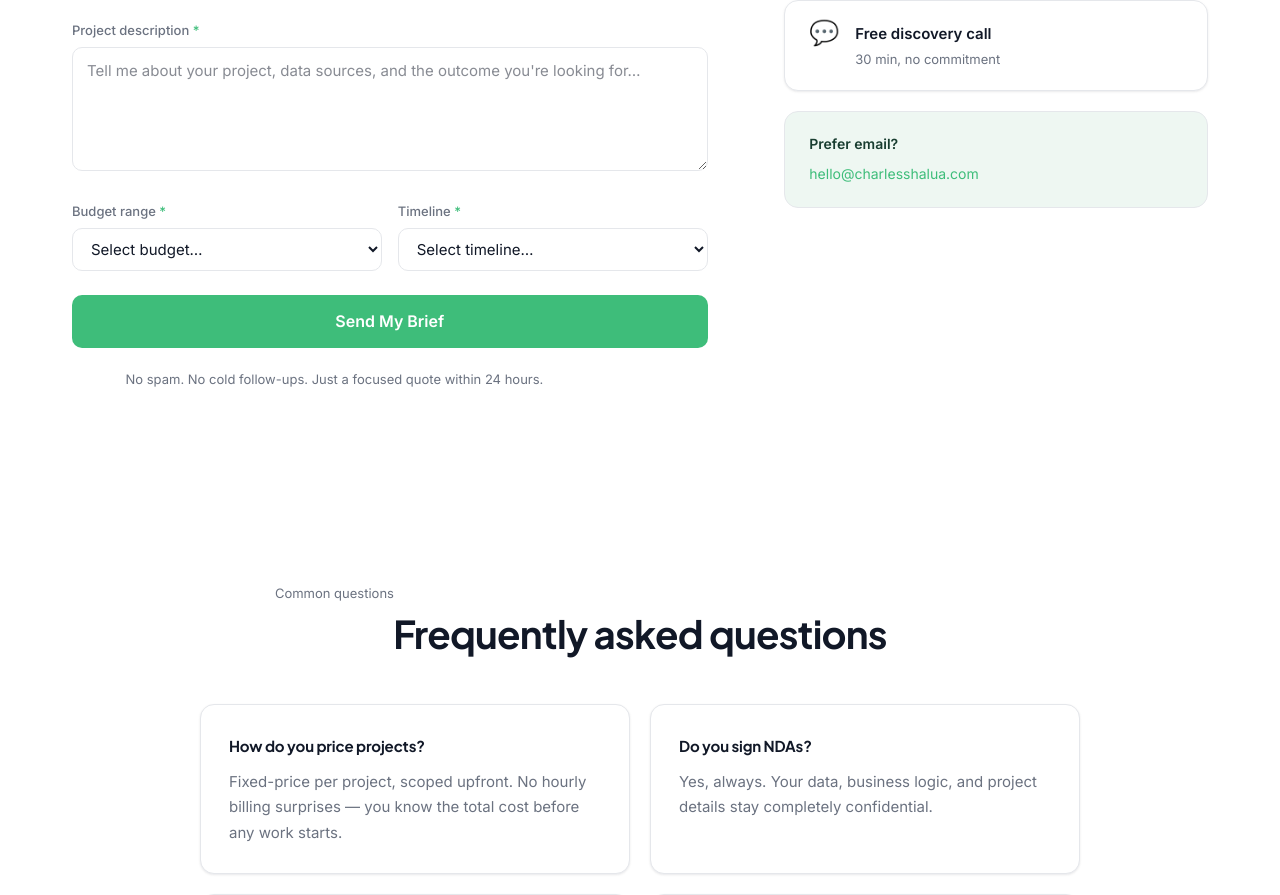
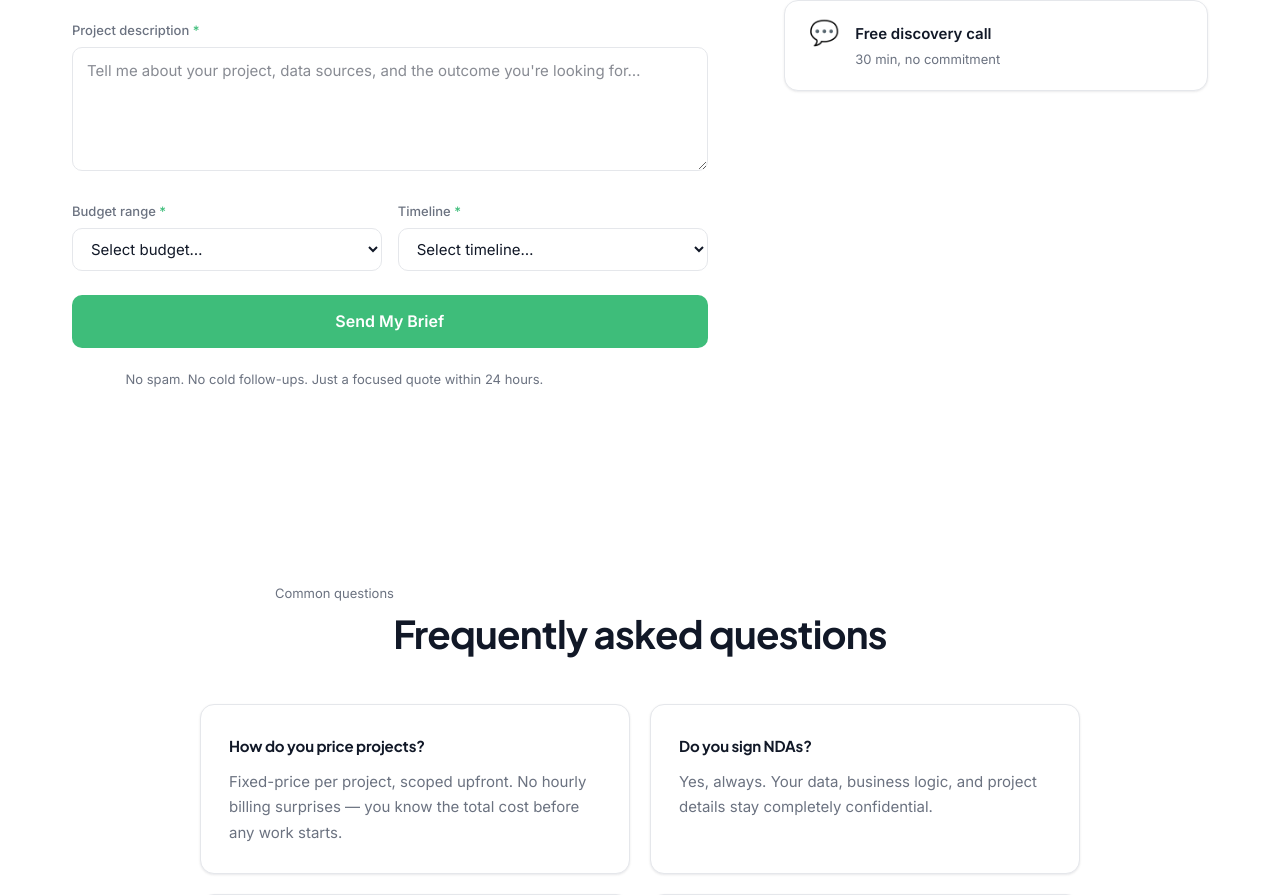
Before and after one commit to charlesAlgo/Binary01, a Next.js app in the folder web/: page /contact in a window 1280 px wide. Shown: the part 986-1881 px from the top of the page. Built offline with nearby package versions, Linux system fonts and the light colour scheme.

Commit message:
fix: remove direct email nudge section from contact page

```diff
--- a/web/app/contact/page.tsx
+++ b/web/app/contact/page.tsx
@@ -107,18 +107,6 @@ export default function ContactPage() {
                   </div>
                 </div>
               ))}
-
-              {/* Direct email nudge */}
-              <div style={{ borderRadius: "14px", border: "1px solid var(--color-border)", backgroundColor: "var(--color-bg-tag)", padding: "1.25rem 1.5rem", marginTop: "0.25rem" }}>
-                <p style={{ fontFamily: "var(--font-body)", fontSize: "0.875rem", fontWeight: 600, color: "var(--color-hero)", margin: "0 0 4px" }}>Prefer email?</p>
-                <a
-                  href="mailto:hello@charlesshalua.com"
-                  style={{ fontFamily: "var(--font-body)", fontSize: "0.875rem", color: "var(--color-accent)", textDecoration: "none" }}
-                  className="hover:underline"
-                >
-                  hello@charlesshalua.com
-                </a>
-              </div>
             </div>
           </div>
         </div>
```
